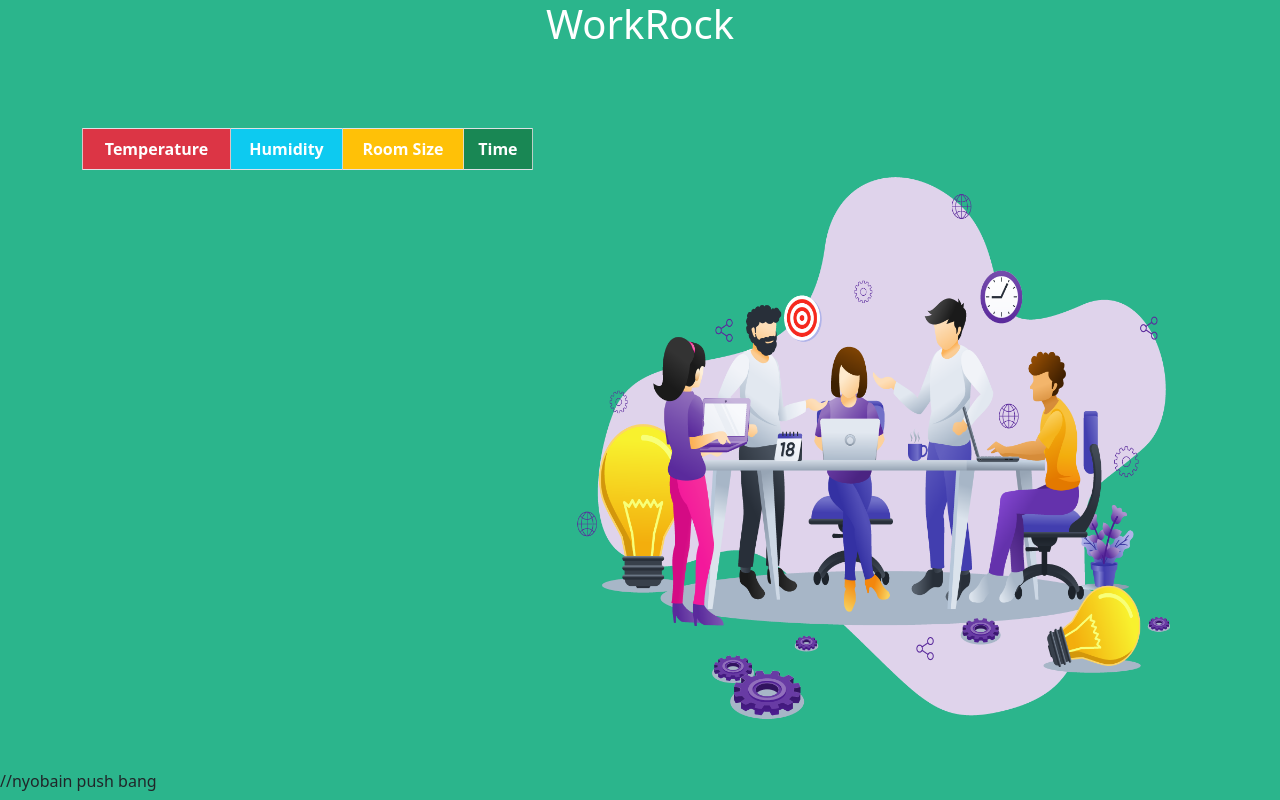
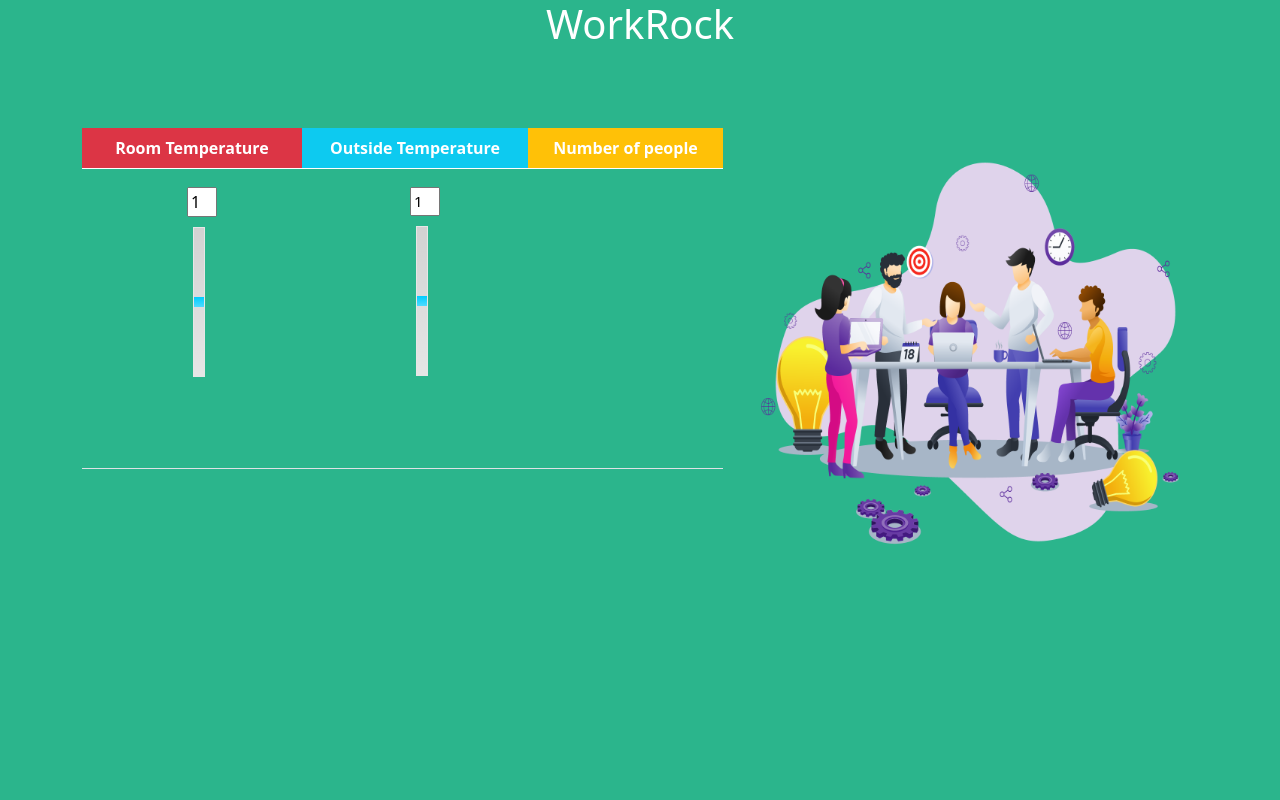
Before and after one commit to moonrabbit29/WorkRock, a Flask app: page / in a window 1280 px wide. Run offline with Flask 2, Linux system fonts and the light colour scheme; lists and menus that the app fills with data are empty.

Commit message:
add fuzzification and temperature input slider

```diff
--- a/app.py
+++ b/app.py
@@ -1,10 +1,20 @@
-from flask import Flask,render_template,request,redirect
+from flask import Flask,render_template,request,redirect,send_file
 from datetime import datetime
+import os
 
 
 app = Flask(__name__, template_folder='public/templates')
 
-@app.route('/',methods=['GET'])
+@app.route("/public/<path:filename>")
+def public(filename):
+   basedir=os.path.dirname(os.path.abspath(__file__))
+   filename = os.path.join(basedir,"public/"+filename)
+   if(os.path.isfile(filename)) : print("hello")
+   return send_file(filename)
+
+@app.route('/',methods=['GET','POST'])
 def index():
    if request.method == 'GET' :
       return render_template("index.html")
+   if request.method == 'POST':
+      print(request.body);
--- /dev/null
+++ b/public/scripts/style.js
@@ -0,0 +1,5 @@
+function updateTextInput(val) {
+   document.getElementById('textInput').value=val;
+   console.log("tess")
+ }
+ console.log("nani")
--- a/public/templates/base.html
+++ b/public/templates/base.html
@@ -11,6 +11,5 @@
 </head>
 <body>
    {% block body %}{% endblock %}
-   //nyobain push bang
 </body>
 </html>
--- a/public/templates/index.html
+++ b/public/templates/index.html
@@ -1,33 +1,94 @@
-{% extends 'base.html' %}
-
-{% block head%}
+{% extends 'base.html' %} {% block head%}
 <title>WorkRock</title>
-{% endblock %}
-
-{% block body %}
+{% endblock %} {% block body %}
+<script type="text/javascript" src="/public/scripts/style.js"></script>
 <div class="container">
   <a href="/">
-      <h1 style="text-align: Center; color: White;">WorkRock</h1>
+    <h1 style="text-align: Center; color: White">WorkRock</h1>
   </a>
-   <br><br><br>
+  <br /><br /><br />
   <div class="row">
-      <div class="col-md-5">
-         <table class="table table-bordered">
+    <div class="col-md-7">
+      <table class="table">
         <thead>
           <tr>
-                <th scope="col" class="thtext table-danger bg-danger" style="color: white;">Temperature</th>
-                <th scope="col" class="thtext table-info bg-info" style="color: white;">Humidity</th>
-                <th scope="col" class="thtext table-warning bg-warning" style="color: white;">Room Size</th>
-                <th scope="col" class="thtext table-success bg-success"style="color: white;">Time</th>
+            <th
+              scope="col"
+              class="thtext table-danger bg-danger"
+              style="color: white"
+            >
+              Room Temperature
+            </th>
+            <th
+              scope="col"
+              class="thtext table-info bg-info"
+              style="color: white"
+            >
+              Outside Temperature
+            </th>
+            <th
+              scope="col"
+              class="thtext table-warning bg-warning"
+              style="color: white"
+            >
+              Number of people
+            </th>
           </tr>
         </thead>
+        <tbody>
+          <tr>
+            <td style="height: 300px">
+              <div class="container-input-temperature" style="margin-left: 0px">
+                <input
+                  type="text"
+                  id="textInput"
+                  style="max-width: 30px; margin-left: 20px"
+                  value="1"
+                />
+                <br /><br />
+                <input
+                  class="range vertical-lowest-first"
+                  type="range"
+                  min="0"
+                  max="40"
+                  step="0.1"
+                  onchange="updateTextInput(this.value);"
+                />
+                <br /><br /><br />
+              </div>
+            </td>
+            <td style="height: 300px">
+              <div class="container-input-temperature" style="margin-left: 0px">
+                <input
+                  type="text"
+                  id="textInput"
+                  style="max-width: 30px; margin-left: 20px; font-size: 15px"
+                  value="1"
+                />
+                <br /><br />
+                <input
+                  class="range vertical-lowest-first"
+                  type="range"
+                  min="15"
+                  max="35"
+                  step="0.1"
+                  onchange="updateTextInput(this.value);"
+                />
+                <br /><br /><br />
+              </div>
+            </td>
+            <td></td>
+          </tr>
+        </tbody>
       </table>
     </div>
     <div class="col-md">
-         <a href='https://pngtree.com/so/success-clipart'>
-            <img class="img-fluid" src="{{ url_for('static',filename='img/work.png') }}" >
+      <a href="https://pngtree.com/so/success-clipart">
+        <img
+          class="img-fluid"
+          src="{{ url_for('static',filename='img/work.png') }}"
+        />
       </a>
-
     </div>
   </div>
 </div>
--- a/requirements.txt
+++ b/requirements.txt
@@ -2,6 +2,7 @@ click==8.0.0
 colorama==0.4.4
 dataclasses==0.8
 Flask==2.0.0
+Flask-API==2.0
 Flask-Cors==3.0.10
 itsdangerous==2.0.1
 Jinja2==3.0.1
--- a/static/css/main.css
+++ b/static/css/main.css
@@ -9,3 +9,67 @@ body {
  .thtext{
   text-align: Center;
  }
+
+ input[type=range].range {
+  cursor: pointer;
+  width: 150px !important;
+  -webkit-appearance: none;
+  z-index: 200;
+  width: 70px;
+  border: 1px solid #e6e6e6;
+  background-color: #e6e6e6;
+  background-image: -webkit-gradient(linear, 0 0, 0 100%, from(#e6e6e6), to(#d2d2d2));
+  background-image: -webkit-linear-gradient(right, #e6e6e6, #d2d2d2);
+  background-image: -moz-linear-gradient(right, #e6e6e6, #d2d2d2);
+  background-image: -ms-linear-gradient(right, #e6e6e6, #d2d2d2);
+  background-image: -o-linear-gradient(right, #e6e6e6, #d2d2d2);
+  margin-left: 15px;
+  margin-top: 55px;
+}
+
+input[type=range].range:focus {
+  border: 0 !important;
+  outline: 0 !important
+}
+
+input[type=range].range::-webkit-slider-thumb {
+  -webkit-appearance: none;
+  width: 10px;
+  height: 10px;
+  background-color: #555;
+  background-image: -webkit-gradient(linear, 0 0, 0 100%, from(#4ddbff), to(#0cf));
+  background-image: -webkit-linear-gradient(right, #4ddbff, #0cf);
+  background-image: -moz-linear-gradient(right, #4ddbff, #0cf);
+  background-image: -ms-linear-gradient(right, #4ddbff, #0cf);
+  background-image: -o-linear-gradient(right, #4ddbff, #0cf)
+}
+
+input[type=range].round {
+  -webkit-border-radius: 20px;
+  -moz-border-radius: 20px;
+  border-radius: 20px
+}
+
+input[type=range].round::-webkit-slider-thumb {
+  -webkit-border-radius: 5px;
+  -moz-border-radius: 5px;
+  -o-border-radius: 5px
+}
+
+.vertical-lowest-first {
+  -webkit-transform: rotate(90deg);
+  -moz-transform: rotate(90deg);
+  -o-transform: rotate(90deg);
+  -ms-transform: rotate(90deg);
+  transform: rotate(90deg)
+}
+
+
+.container-input-temperature {
+  flex-direction: column;
+  padding-top: 10px;
+  text-align: center;
+  background: none;
+  width: 100%;
+  height: 100%;
+}
```
Also changed, not shown: fuzzy.py (+59 -1 lines). Lines whose indentation alone changed are shown as unchanged.
